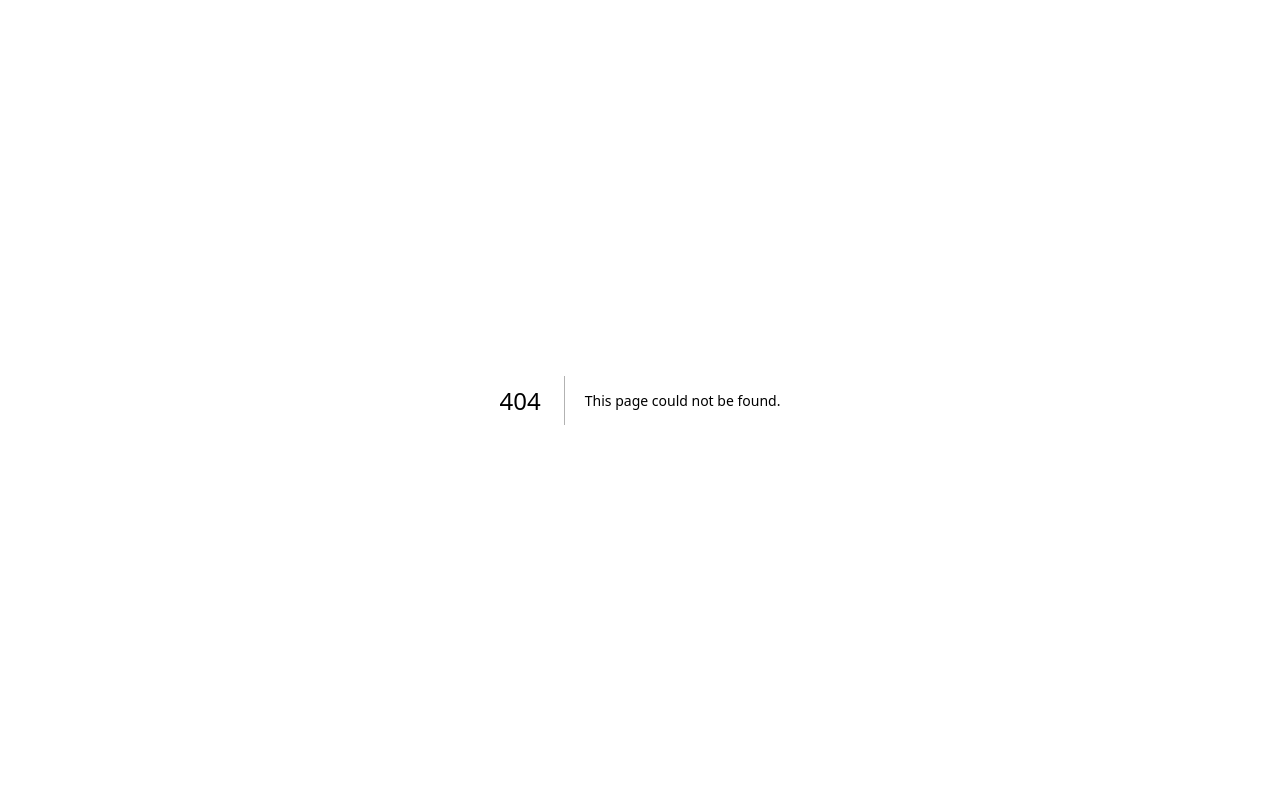
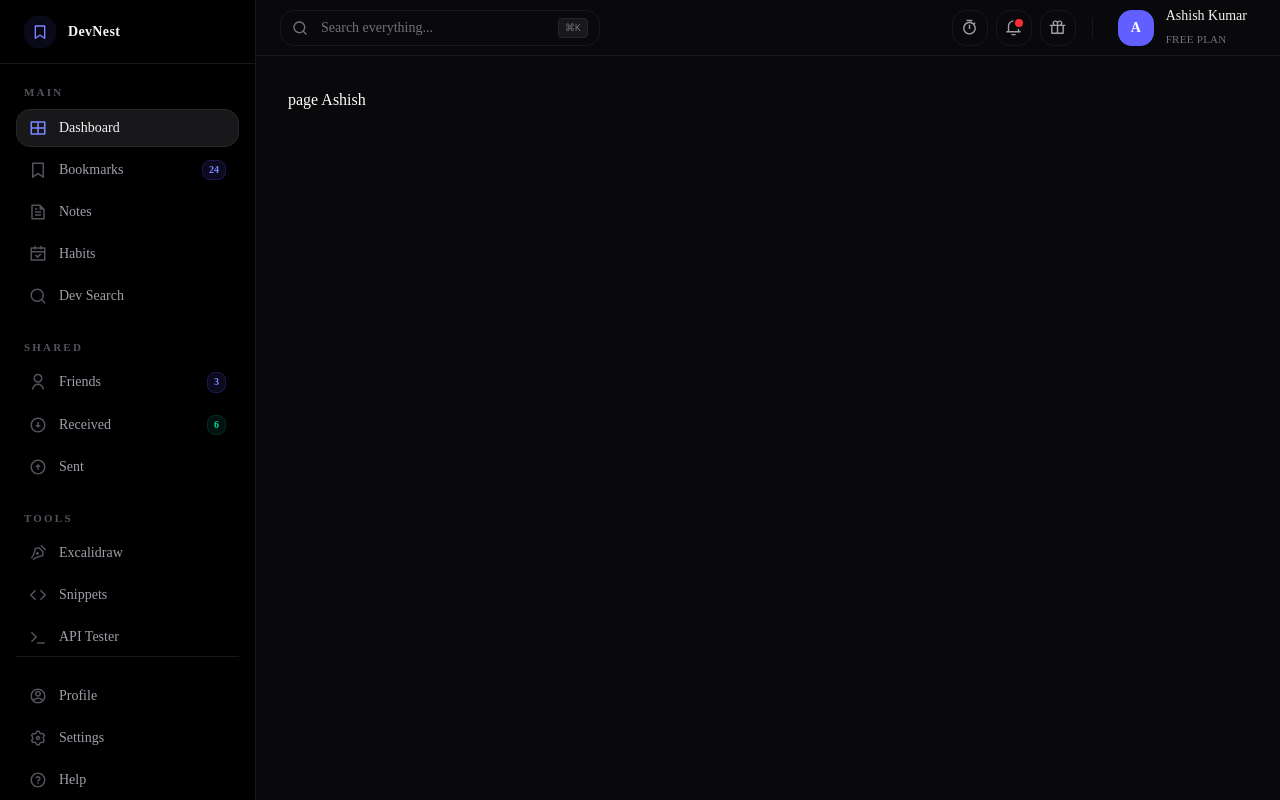
Before and after one commit to codezenashish/ryuk, a Next.js app: page /bookmarks in a window 1280 px wide. Before the commit this address had no page. Built offline with nearby package versions, Linux system fonts and the light colour scheme.

Commit message:
feat: implement dashboard layout with sidebar and topbar components

```diff
--- /dev/null
+++ b/src/app/(dashboard)/bookmarks/page.tsx
@@ -0,0 +1,9 @@
+import React from 'react'
+
+const page = () => {
+  return (
+    <div>page Ashish</div>
+  )
+}
+
+export default page
--- /dev/null
+++ b/src/app/(dashboard)/dashboard/page.tsx
@@ -0,0 +1,9 @@
+import React from 'react'
+
+const page = () => {
+  return (
+    <div>page</div>
+  )
+}
+
+export default page
--- /dev/null
+++ b/src/app/(dashboard)/layout.tsx
@@ -0,0 +1,22 @@
+import Sidebar from "@/src/components/navigation/Sidebar";
+import Topbar from "@/src/components/topbar/Topbar";
+
+export default function DashboardLayout({
+  children,
+}: {
+  children: React.ReactNode;
+}) {
+  return (
+    <div className="flex h-screen w-full bg-black overflow-hidden select-none">
+      <Sidebar />
+
+      <div className="flex flex-1 flex-col overflow-hidden">
+        <Topbar />
+
+        <main className="flex-1 overflow-y-auto bg-zinc-950 p-6 md:p-8 text-white">
+          {children}
+        </main>
+      </div>
+    </div>
+  );
+}
--- /dev/null
+++ b/src/components/navigation/NavItem.tsx
@@ -0,0 +1,45 @@
+import Link from "next/link";
+import { cn } from "@/src/lib/utils";
+import { NavItem as NavItemType } from "./types";
+
+interface Props {
+  item: NavItemType;
+}
+
+export function NavItem({ item }: Props) {
+  return (
+    <Link
+      href={item.href}
+      className={cn(
+        "flex items-center gap-3 rounded-xl border px-3 py-2 text-sm font-medium transition-all duration-200",
+        item.active
+          ? "border-zinc-800 bg-zinc-900 text-zinc-100"
+          : "border-transparent text-zinc-400 hover:border-zinc-900 hover:bg-zinc-950 hover:text-zinc-100",
+      )}
+    >
+      <span
+        className={cn(
+          "shrink-0",
+          item.active ? "text-indigo-400" : "text-zinc-600",
+        )}
+      >
+        {item.icon}
+      </span>
+
+      <span className="flex-1">{item.label}</span>
+
+      {item.badge && (
+        <span
+          className={cn(
+            "rounded-md border px-1.5 py-0.5 text-[10px] font-semibold tabular-nums",
+            item.badgeColor === "success"
+              ? "border-emerald-950 bg-emerald-950/40 text-emerald-400"
+              : "border-indigo-950 bg-indigo-950/40 text-indigo-400",
+          )}
+        >
+          {item.badge}
+        </span>
+      )}
+    </Link>
+  );
+}
--- /dev/null
+++ b/src/components/navigation/NavSection.tsx
@@ -0,0 +1,22 @@
+import { NavSection as NavSectionType } from "./types";
+import { NavItem } from "./NavItem";
+
+interface Props {
+  section: NavSectionType;
+}
+
+export function NavSection({ section }: Props) {
+  return (
+    <div>
+      <p className="mb-2 px-2 text-[11px] font-semibold uppercase tracking-[0.2em] text-zinc-600">
+        {section.title}
+      </p>
+
+      <div className="space-y-1">
+        {section.items.map((item) => (
+          <NavItem key={item.label} item={item} />
+        ))}
+      </div>
+    </div>
+  );
+}
--- /dev/null
+++ b/src/components/navigation/Sidebar.tsx
@@ -0,0 +1,49 @@
+"use client";
+
+import Link from "next/link";
+import { RiBookmarkLine } from "react-icons/ri";
+
+import { bottomItems, sections } from "./data";
+import { NavItem } from "./NavItem";
+import { NavSection } from "./NavSection";
+
+export default function Sidebar() {
+  return (
+    <aside className="flex h-screen w-64 flex-col border-r border-zinc-900 bg-black">
+      {/* Header */}
+      <div className="flex h-16 items-center border-b border-zinc-900 px-6">
+        <Link href="/" className="flex items-center gap-3">
+          <div className="flex h-8 w-8 items-center justify-center rounded-xl bg-indigo-500/10">
+            <RiBookmarkLine className="text-indigo-400" size={16} />
+          </div>
+
+          <span className="text-sm font-semibold tracking-wide text-zinc-100">
+            DevNest
+          </span>
+        </Link>
+      </div>
+
+      {/* Content */}
+      <div className="flex flex-1 flex-col overflow-y-auto px-4 py-5">
+        <nav className="space-y-6">
+          {sections.map((section) => (
+            <NavSection key={section.title} section={section} />
+          ))}
+        </nav>
+
+        {/* Bottom */}
+        <div className="mt-auto border-t border-zinc-900 pt-5">
+          <div className="space-y-1">
+            {bottomItems.map((item) => (
+              <NavItem key={item.label} item={item} />
+            ))}
+          </div>
+
+          <button className="mt-4 flex h-10 w-full items-center justify-center rounded-xl bg-indigo-500 text-sm font-semibold text-white transition-opacity hover:opacity-90">
+            Upgrade to Pro
+          </button>
+        </div>
+      </div>
+    </aside>
+  );
+}
--- /dev/null
+++ b/src/components/navigation/data.tsx
@@ -0,0 +1,114 @@
+import {
+  RiAccountCircleLine,
+  RiArrowDownCircleLine,
+  RiArrowUpCircleLine,
+  RiBookmarkLine,
+  RiCalendarCheckLine,
+  RiCodeLine,
+  RiFileTextLine,
+  RiLayoutGridLine,
+  RiPenNibLine,
+  RiQuestionLine,
+  RiSearchLine,
+  RiSettings3Line,
+  RiTerminalLine,
+  RiUserLine,
+} from "react-icons/ri";
+
+import { NavItem, NavSection } from "./types";
+
+export const sections: NavSection[] = [
+  {
+    title: "Main",
+    items: [
+      {
+        label: "Dashboard",
+        href: "/dashboard",
+        icon: <RiLayoutGridLine size={18} />,
+        active: true,
+      },
+      {
+        label: "Bookmarks",
+        href: "/bookmarks",
+        icon: <RiBookmarkLine size={18} />,
+        badge: "24",
+      },
+      {
+        label: "Notes",
+        href: "/notes",
+        icon: <RiFileTextLine size={18} />,
+      },
+      {
+        label: "Habits",
+        href: "/habits",
+        icon: <RiCalendarCheckLine size={18} />,
+      },
+      {
+        label: "Dev Search",
+        href: "/search",
+        icon: <RiSearchLine size={18} />,
+      },
+    ],
+  },
+  {
+    title: "Shared",
+    items: [
+      {
+        label: "Friends",
+        href: "/friends",
+        icon: <RiUserLine size={18} />,
+        badge: "3",
+      },
+      {
+        label: "Received",
+        href: "/received",
+        icon: <RiArrowDownCircleLine size={18} />,
+        badge: "6",
+        badgeColor: "success",
+      },
+      {
+        label: "Sent",
+        href: "/sent",
+        icon: <RiArrowUpCircleLine size={18} />,
+      },
+    ],
+  },
+  {
+    title: "Tools",
+    items: [
+      {
+        label: "Excalidraw",
+        href: "/excalidraw",
+        icon: <RiPenNibLine size={18} />,
+      },
+      {
+        label: "Snippets",
+        href: "/snippets",
+        icon: <RiCodeLine size={18} />,
+      },
+      {
+        label: "API Tester",
+        href: "/api-tester",
+        icon: <RiTerminalLine size={18} />,
+      },
+    ],
+  },
+];
+
+export const bottomItems: NavItem[] = [
+  {
+    label: "Profile",
+    href: "/profile",
+    icon: <RiAccountCircleLine size={18} />,
+  },
+  {
+    label: "Settings",
+    href: "/settings",
+    icon: <RiSettings3Line size={18} />,
+  },
+  {
+    label: "Help",
+    href: "/help",
+    icon: <RiQuestionLine size={18} />,
+  },
+];
--- /dev/null
+++ b/src/components/navigation/types.ts
@@ -0,0 +1,15 @@
+import { ReactNode } from "react";
+
+export interface NavItem {
+  label: string;
+  href: string;
+  icon: ReactNode;
+  active?: boolean;
+  badge?: string;
+  badgeColor?: "default" | "success";
+}
+
+export interface NavSection {
+  title: string;
+  items: NavItem[];
+}
--- /dev/null
+++ b/src/components/topbar/Topbar.tsx
@@ -0,0 +1,87 @@
+"use client";
+
+import {
+  RiGiftLine,
+  RiNotification3Line,
+  RiSearchLine,
+  RiTimerLine,
+} from "react-icons/ri";
+
+const actions = [
+  {
+    icon: RiTimerLine,
+    label: "Timer",
+  },
+  {
+    icon: RiNotification3Line,
+    label: "Notifications",
+    notification: true,
+  },
+  {
+    icon: RiGiftLine,
+    label: "Rewards",
+  },
+];
+
+export default function Topbar() {
+  return (
+    <header className="flex h-14 items-center justify-between border-b border-zinc-900 bg-zinc-950 px-6">
+      {/* Search */}
+      <div className="group relative w-full max-w-xs">
+        <RiSearchLine className="pointer-events-none absolute left-3 top-1/2 size-4 -translate-y-1/2 text-zinc-500 transition-colors group-focus-within:text-zinc-400" />
+
+        <input
+          type="text"
+          placeholder="Search everything..."
+          className="h-9 w-full rounded-xl border border-zinc-900 bg-zinc-950 pl-10 pr-14 text-sm text-zinc-100 outline-none transition-all placeholder:text-zinc-500 focus:border-zinc-700 focus:bg-zinc-900"
+        />
+
+        <kbd className="absolute right-3 top-1/2 flex h-5 -translate-y-1/2 items-center rounded border border-zinc-800 bg-zinc-900 px-1.5 font-mono text-[10px] text-zinc-500">
+          ⌘K
+        </kbd>
+      </div>
+
+      {/* Right */}
+      <div className="flex items-center gap-4">
+        {/* Actions */}
+        <div className="flex items-center gap-2">
+          {actions.map((action) => {
+            const Icon = action.icon;
+
+            return (
+              <button
+                key={action.label}
+                className="relative flex size-9 items-center justify-center rounded-xl border border-zinc-900 bg-zinc-950 text-zinc-400 transition-all hover:border-zinc-800 hover:bg-zinc-900 hover:text-zinc-100 active:scale-95"
+              >
+                <Icon size={17} />
+
+                {action.notification && (
+                  <span className="absolute right-2 top-2 size-2 rounded-full bg-red-500 ring-2 ring-zinc-950" />
+                )}
+              </button>
+            );
+          })}
+        </div>
+
+        <div className="h-5 w-px bg-zinc-900" />
+
+        {/* Profile */}
+        <button className="group flex items-center gap-3 rounded-xl border border-transparent px-2 py-1 transition-all hover:border-zinc-900 hover:bg-zinc-900">
+          <div className="flex size-9 items-center justify-center rounded-xl bg-indigo-500 text-sm font-semibold text-white transition-transform group-hover:scale-105">
+            A
+          </div>
+
+          <div className="hidden text-left sm:block">
+            <p className="text-sm font-medium text-zinc-100">
+              Ashish Kumar
+            </p>
+
+            <span className="text-[11px] uppercase tracking-wide text-zinc-500">
+              Free Plan
+            </span>
+          </div>
+        </button>
+      </div>
+    </header>
+  );
+}
```
